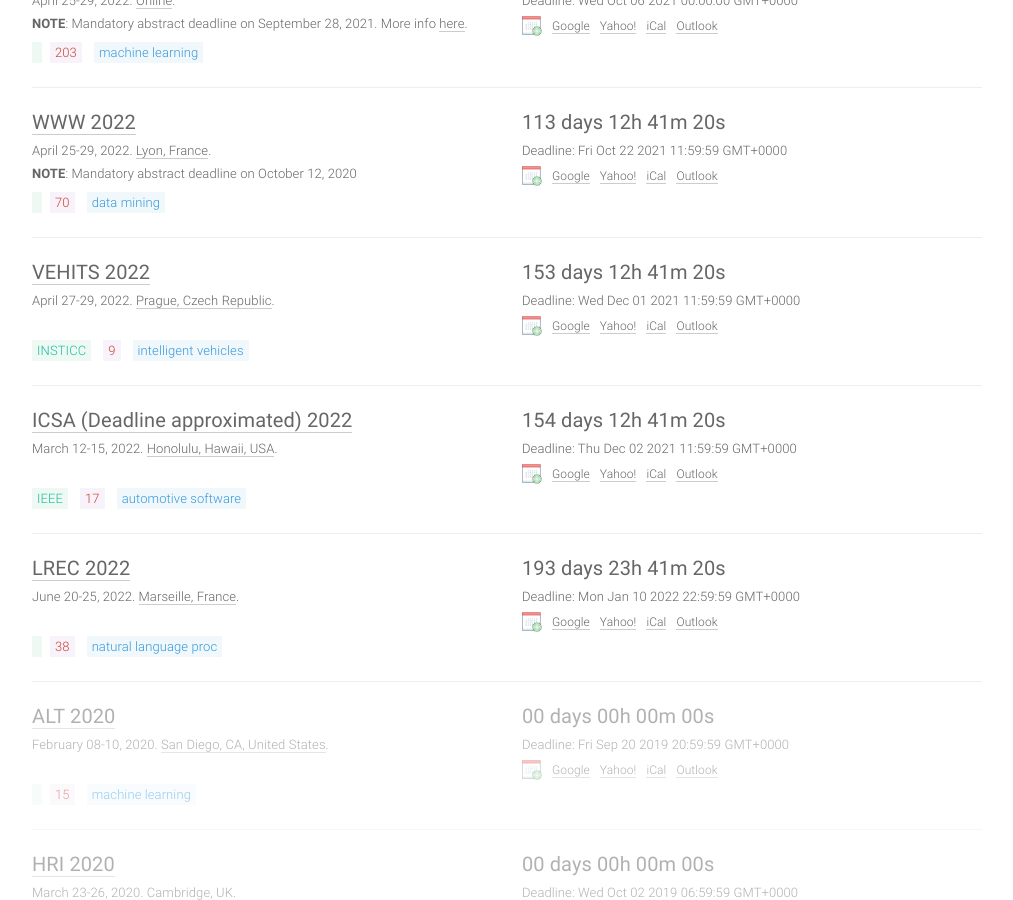
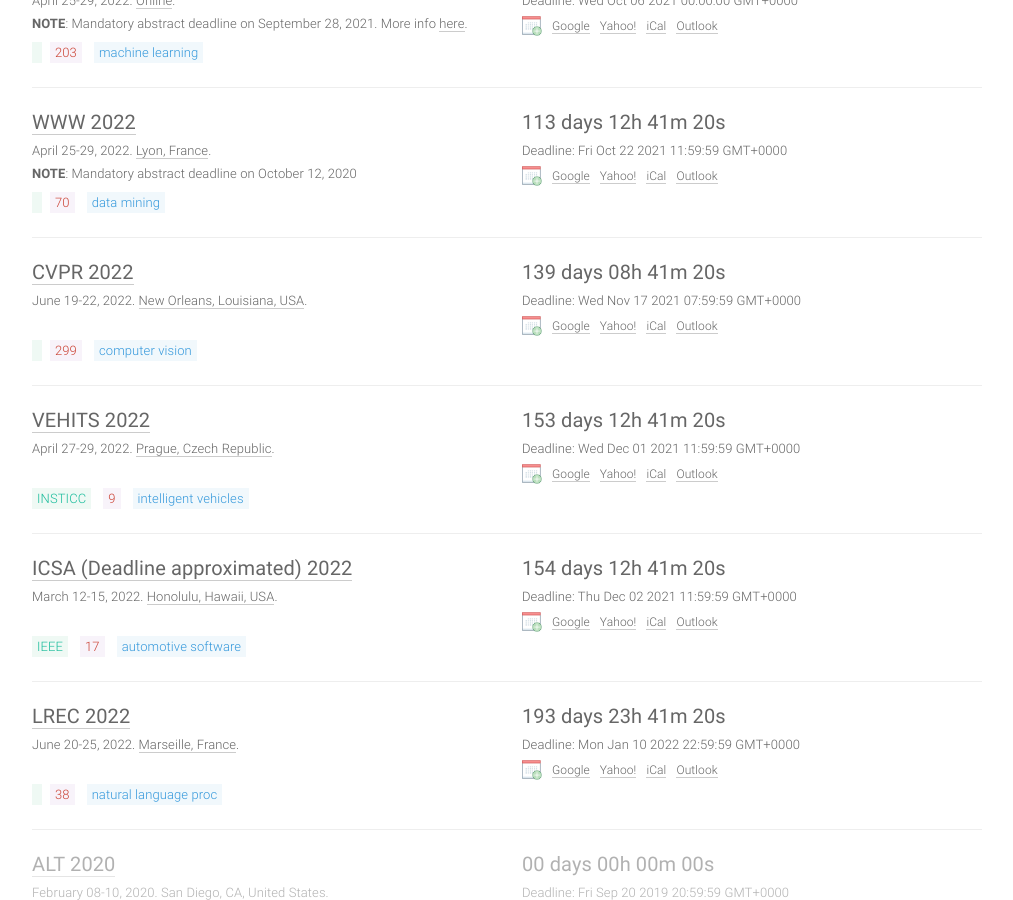
Before and after one commit to paperswithcode/ai-deadlines, a Jekyll site: the page built from index.html, in a window 1280 px wide and 900 px high, scrolled down 1240 px. Shown: the whole window, without its empty margins (133-1146 px from the left). Built offline with Jekyll 4.4.1, drawn with Linux system fonts in a browser that asks for light colours; comment, search, counter and statistics services are not loaded; some of the changed text lies outside the part shown.

Commit message:
Update conferences.yml

```diff
--- a/_data/conferences.yml
+++ b/_data/conferences.yml
@@ -341,13 +341,13 @@
 
 - title: CVPR
   hindex: 299
-  year: 2021
-  id: cvpr21
-  link: http://cvpr2021.thecvf.com/
-  deadline: '2020-11-16 23:59:59'
+  year: 2022
+  id: cvpr22
+  link: http://cvpr2022.thecvf.com/
+  deadline: '2021-11-16 23:59:59'
   timezone: America/Los_Angeles
-  date: June 19-25, 2021
-  place: Nashville, USA
+  date: June 19-22, 2022
+  place: New Orleans, Louisiana, USA
   sub: CV
 
 - title: NAACL
```
